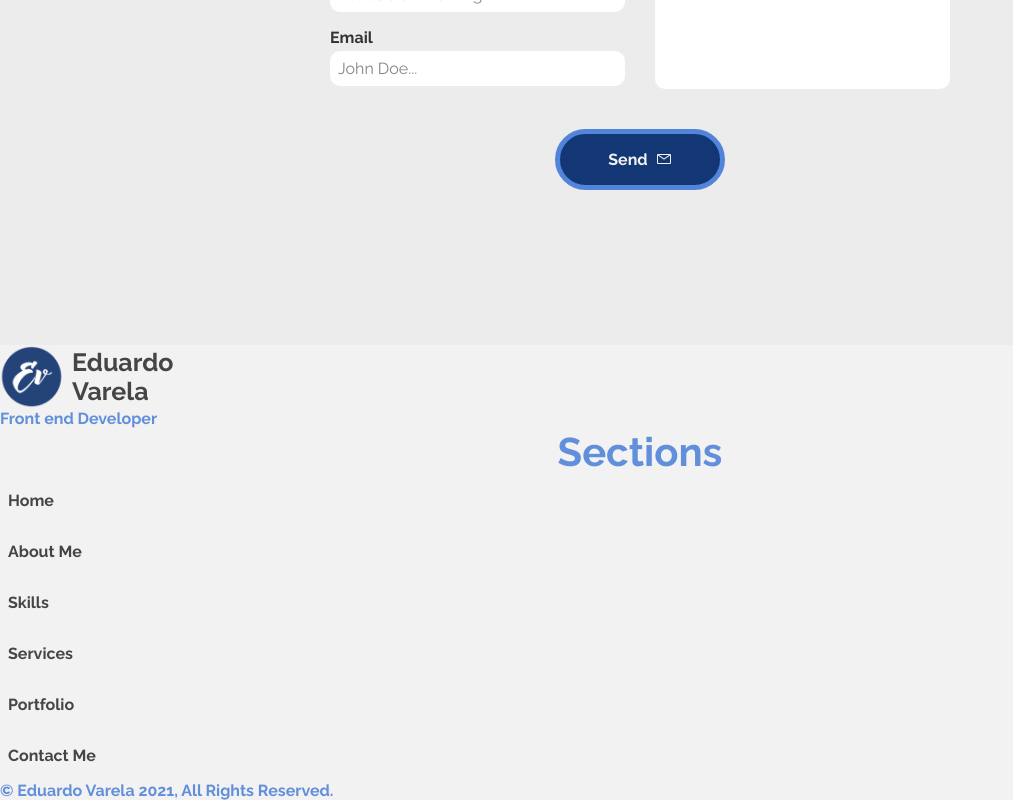
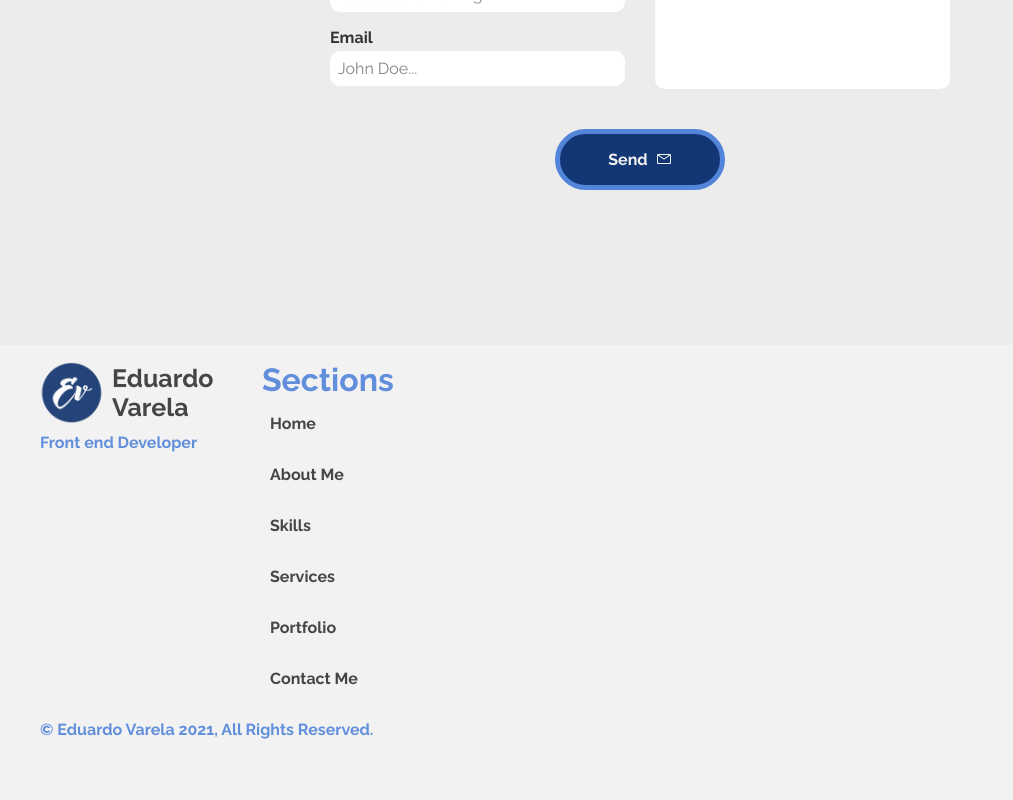
Before and after one commit to EduardoV-dev/Portfolio, a Next.js app: page / in a window 1280 px wide. Shown: the part 4061-4861 px from the top of the page, without its empty margins (0-1013 px from the left). After the commit the page ends 4816 px from the top, so only its background shows below. Built offline with nearby package versions, Linux system fonts and the light colour scheme; a web font is replaced by a local one.

Commit message:
Refactored the navbar component, finished the footer component, page complete

```diff
--- a/components/Footer/footer.module.scss
+++ b/components/Footer/footer.module.scss
@@ -1,9 +1,49 @@
 @import '/styles/breakpoints';
 
 .footer {
+  padding: 1.5rem 0;
   padding-bottom: 6rem;
 
   @include responsive(md) {
-    padding: 0;
+    padding: 1rem 0;
+  }
+
+  &__wrapper {
+    width: 95%;
+    max-width: 75rem;
+    margin: 0 auto;
+  }
+
+  &__content {
+    margin-bottom: 1rem;
+
+    @include responsive(md) {
+      display: grid;
+      grid-template-columns: auto 1fr;
+      gap: 1.875rem;
+    }
+  }
+
+  &__info {
+    display: none;
+
+    @include responsive(md) {
+      display: block;
+    }
+  }
+
+  &__logo {
+    margin-bottom: 0.5rem;
+
+    @include responsive(md) {
+      span {
+        display: block;
+      }
+    }
+  }
+
+  &__title {
+    font-size: 2rem;
+    text-align: left;
   }
 }
--- a/components/Footer/index.tsx
+++ b/components/Footer/index.tsx
@@ -9,23 +9,21 @@ const Footer: React.FC<{}> = (): JSX.Element => {
       order="pair"
       className={styles.footer}
     >
-      <section>
-        <div>
-          <Logo />
+      <div className={styles.footer__wrapper}>
+        <section className={styles.footer__content}>
+          <div className={styles.footer__info}>
+            <Logo className={styles.footer__logo} />
             <Highlight>Front end Developer</Highlight>
           </div>
-        <div>
+          <div className={styles.footer__nav}>
             <Title className={styles.footer__title} text="Sections" />
-          <Navbar
-            layout="footer"
-            handleMenuState={() => { }}
-            menuState={false}
-          />
+            <Navbar layout="footer" />
           </div>
         </section>
         <section>
           <Highlight>&copy; Eduardo Varela {new Date().getFullYear()}, All Rights Reserved.</Highlight>
         </section>
+      </div>
     </Container>
   );
 }
--- a/components/Header/index.tsx
+++ b/components/Header/index.tsx
@@ -7,8 +7,8 @@ import {
   Logo,
   Navbar
 } from '..';
+import useThemeToggler from './useTheme';
 import styles from './header.module.scss';
-import useThemeToggler from './useTheme';
 
 const Header: React.FC<{}> = (): JSX.Element => {
   const [menuState, setMenuState] = useState<boolean>(false);
--- a/components/Navbar/index.tsx
+++ b/components/Navbar/index.tsx
@@ -13,9 +13,9 @@ import styles from './navbar.module.scss';
 import cn from 'classnames';
 
 interface INavbar {
-  menuState: boolean;
-  handleMenuState: () => void;
   layout: LayoutItem;
+  menuState?: boolean;
+  handleMenuState?: () => void;
   className?: string;
 }
 
@@ -34,7 +34,7 @@ const Navbar: React.FC<INavbar> = ({
     if (window.innerWidth >= 768 || !e.target) return;
     const elementTagName = (e.target as Element).tagName;
     if (elementTagName === 'DIV') return;
-    handleMenuState();
+    if(handleMenuState) handleMenuState();
   }
 
   return (
--- a/components/Navbar/navbar.module.scss
+++ b/components/Navbar/navbar.module.scss
@@ -1,6 +1,7 @@
 @import "/styles/breakpoints";
 
 .navbar {
+  &-header {
     width: 100%;
     display: grid;
     grid-template-columns: repeat(3, 1fr);
@@ -23,22 +24,28 @@
       visibility: visible;
       background-color: transparent;
     }
+  }
+
+  &-footer {
+    display: flex;
+    flex-direction: column;
+
+    a {
+      display: flex;
+      align-items: flex-start;
+    }
+
+    @include responsive(md) {
+      justify-content: flex-start;
+      align-items: flex-start;
+    }
+  }
 
   // When menu is displayed on an inner width less than 768px
   &-true {
     opacity: 1;
     visibility: visible;
     transform: translateY(0);
-  }
-
-  &-footer {
-    display: flex;
-    flex-direction: column;
-
-    @include responsive(md) {
-      justify-content: flex-start;
-      align-items: flex-start;
-    }
   }
 
   &__link {
```
Lines whose indentation alone changed are shown as unchanged.
